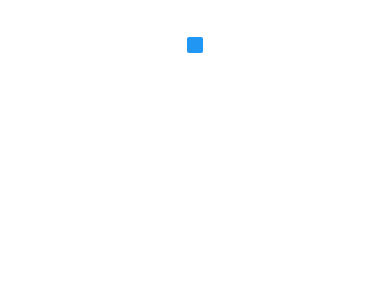
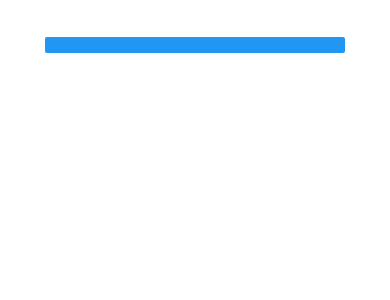
Before and after one commit to shakimharris/react-native-finder2, a React Native app: screen / in a window 390 px wide. Shown: the top 300 px of the page. Built offline with nearby package versions, Linux system fonts and the light colour scheme.

Commit message:
added view for button to position elements more easily

```diff
--- a/App.js
+++ b/App.js
@@ -16,12 +16,14 @@ placeNameChangedHandler = val => {
   render() {
     return (
       <View style={styles.container}>
+      <View>
         <TextInput
         style={{width: 300}}
         placeHolder="An awesome app built by Shakim"
         value={this.state.placeName}
         onChangeText={this.state.placeNameChangedHandler} />
         <Button />
+      </View>
       </View>
     );
   }
```
Lines whose indentation alone changed are shown as unchanged.
